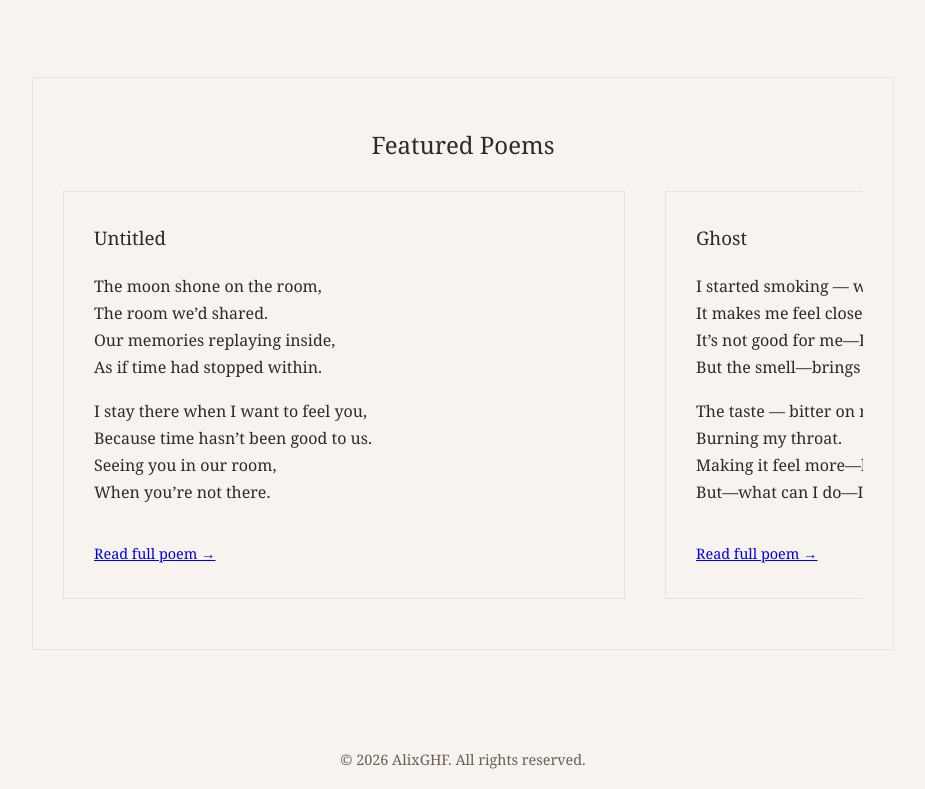
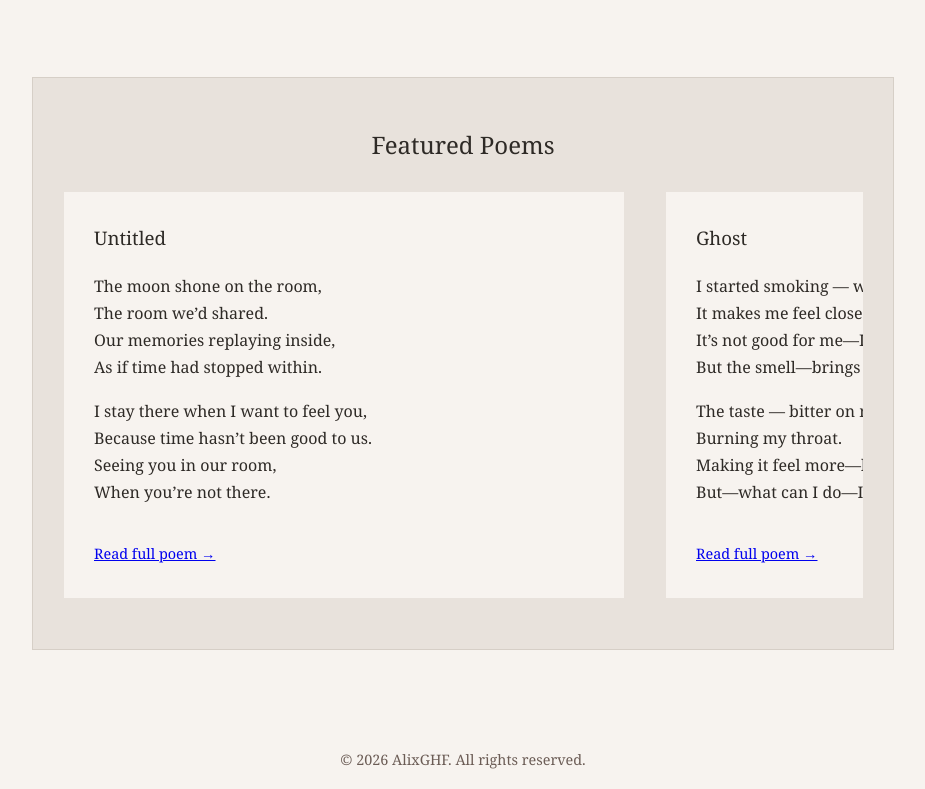
Before and after one commit to AlixGHF/AlixGHF.github.io, a plain HTML site: page index.html in a window 1280 px wide. Shown: the part 699-1488 px from the top of the page, without its empty margins (177-1102 px from the left). Drawn offline with Linux system fonts and the light colour scheme.

Commit message:
Update styles for featured-wrapper in index.html

```diff
--- a/index.html
+++ b/index.html
@@ -11,8 +11,8 @@
   max-width: 800px;
   margin: 80px auto;
   padding: 30px;
-  border: 1px solid #e8e2dc;
-  background: #f7f3ef;
+  border: 1px solid #d6cfc7;
+  background: #e8e2dc;
 }
 
 .featured-wrapper h2 {
```
